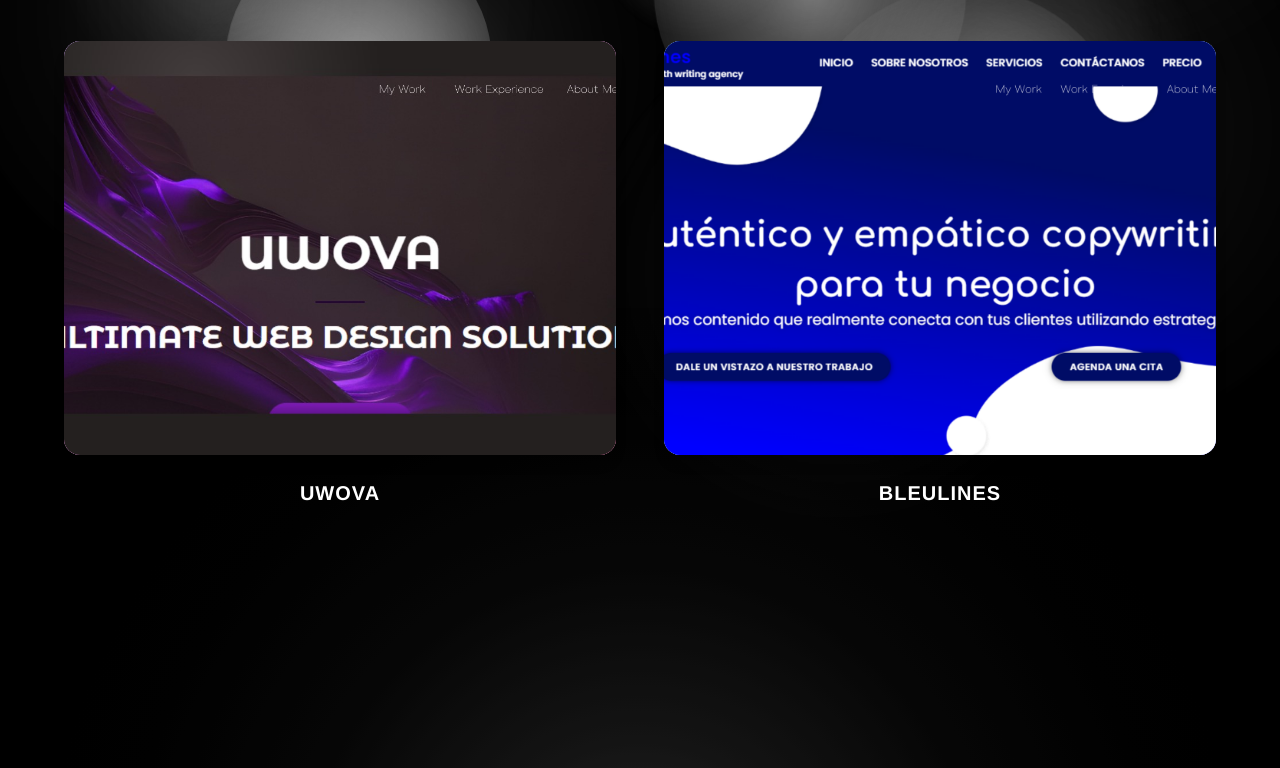
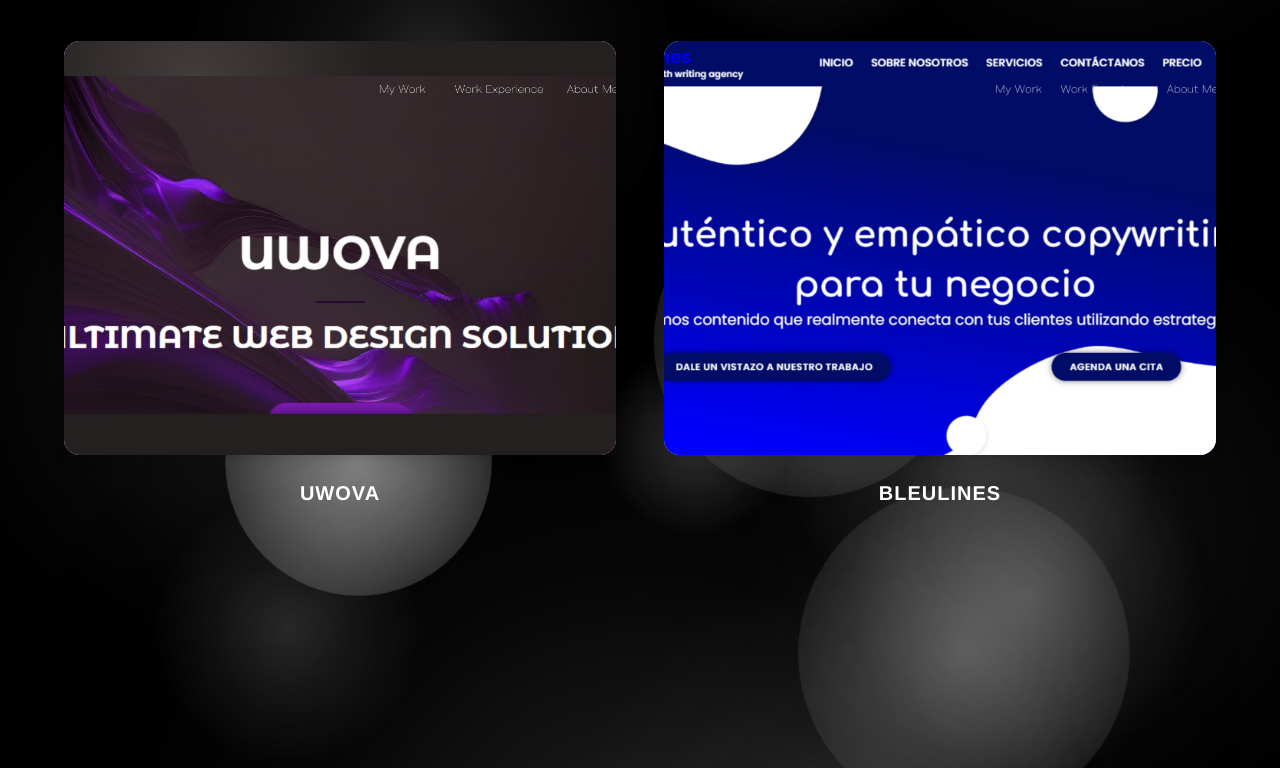
Before and after one commit to tefa200116/portfolio, a plain HTML site: page work.html in a window 1280 px wide. Shown: the part 1629-2397 px from the top of the page. Drawn offline with nearby package versions, Linux system fonts and the light colour scheme.

```diff
--- a/work.html
+++ b/work.html
@@ -372,7 +372,7 @@
     <main class="relative">
 
         <!-- Global Floating Circles - spans across all sections -->
-        <div class="absolute inset-0 pointer-events-none z-0" style="min-height: 100%;">
+        <div class="absolute inset-0 pointer-events-none z-0" style="min-height: 100%; overflow: visible;">
             <!-- Hero section area circles - upper third -->
             <div class="gradient-circle" style="width: 600px; height: 600px; top: 100px; left: -80px; animation-delay: 0s;"></div>
             <div class="gradient-circle-glow" style="width: 700px; height: 700px; top: 50px; left: -100px; animation-delay: 1.5s;"></div>
@@ -408,20 +408,20 @@
             <div class="gradient-circle-solid-gray" style="width: 290px; height: 290px; top: 1350px; right: 38%; animation-delay: 1.5s;"></div>
 
             <!-- Footer section circles - lower third -->
-            <div class="gradient-circle-small" style="width: 320px; height: 320px; top: 1400px; left: 6%; animation-delay: 0.8s;"></div>
-            <div class="gradient-circle-glow" style="width: 580px; height: 580px; top: 1350px; left: -50px; animation-delay: 3.8s;"></div>
-            <div class="gradient-circle-medium" style="width: 380px; height: 380px; top: 1500px; right: 10%; animation-delay: 2.8s;"></div>
-            <div class="gradient-circle-soft" style="width: 620px; height: 620px; top: 1450px; right: -90px; animation-delay: 5s;"></div>
-            <div class="gradient-circle-small" style="width: 280px; height: 280px; top: 1600px; left: 13%; animation-delay: 1.8s;"></div>
-            <div class="gradient-circle-medium" style="width: 360px; height: 360px; top: 1550px; right: 6%; animation-delay: 3.2s;"></div>
-            <div class="gradient-circle-tiny" style="width: 200px; height: 200px; top: 1450px; left: 30%; animation-delay: 1.5s;"></div>
-            <div class="gradient-circle-tiny" style="width: 190px; height: 190px; top: 1500px; left: 45%; animation-delay: 2.3s;"></div>
-            <div class="gradient-circle-glow" style="width: 500px; height: 500px; top: 1650px; right: 15%; animation-delay: 4.2s;"></div>
+            <div class="gradient-circle-small" style="width: 320px; height: 320px; top: 1750px; left: 6%; animation-delay: 0.8s;"></div>
+            <div class="gradient-circle-glow" style="width: 580px; height: 580px; top: 1700px; left: -50px; animation-delay: 3.8s;"></div>
+            <div class="gradient-circle-medium" style="width: 380px; height: 380px; top: 1900px; right: 10%; animation-delay: 2.8s;"></div>
+            <div class="gradient-circle-soft" style="width: 620px; height: 620px; top: 1850px; right: -90px; animation-delay: 5s;"></div>
+            <div class="gradient-circle-small" style="width: 280px; height: 280px; top: 2100px; left: 13%; animation-delay: 1.8s;"></div>
+            <div class="gradient-circle-medium" style="width: 360px; height: 360px; top: 2050px; right: 6%; animation-delay: 3.2s;"></div>
+            <div class="gradient-circle-tiny" style="width: 200px; height: 200px; top: 1800px; left: 30%; animation-delay: 1.5s;"></div>
+            <div class="gradient-circle-tiny" style="width: 190px; height: 190px; top: 2000px; left: 45%; animation-delay: 2.3s;"></div>
+            <div class="gradient-circle-glow" style="width: 500px; height: 500px; top: 2200px; right: 15%; animation-delay: 4.2s;"></div>
 
             <!-- Solid gradient circles - Footer area -->
-            <div class="gradient-circle-solid" style="width: 310px; height: 310px; top: 1470px; right: 25%; animation-delay: 3.5s;"></div>
-            <div class="gradient-circle-solid-white" style="width: 270px; height: 270px; top: 1550px; left: 18%; animation-delay: 2.8s;"></div>
-            <div class="gradient-circle-solid-gray" style="width: 330px; height: 330px; top: 1620px; right: 12%; animation-delay: 4s;"></div>
+            <div class="gradient-circle-solid" style="width: 310px; height: 310px; top: 1820px; right: 25%; animation-delay: 3.5s;"></div>
+            <div class="gradient-circle-solid-white" style="width: 270px; height: 270px; top: 1950px; left: 18%; animation-delay: 2.8s;"></div>
+            <div class="gradient-circle-solid-gray" style="width: 330px; height: 330px; top: 2120px; right: 12%; animation-delay: 4s;"></div>
         </div>
 
         <!-- HERO / INTRO (Work Page) -->
```
Also changed, not shown: about.html (+2 -2 lines), index.html (+1 -1 lines).
